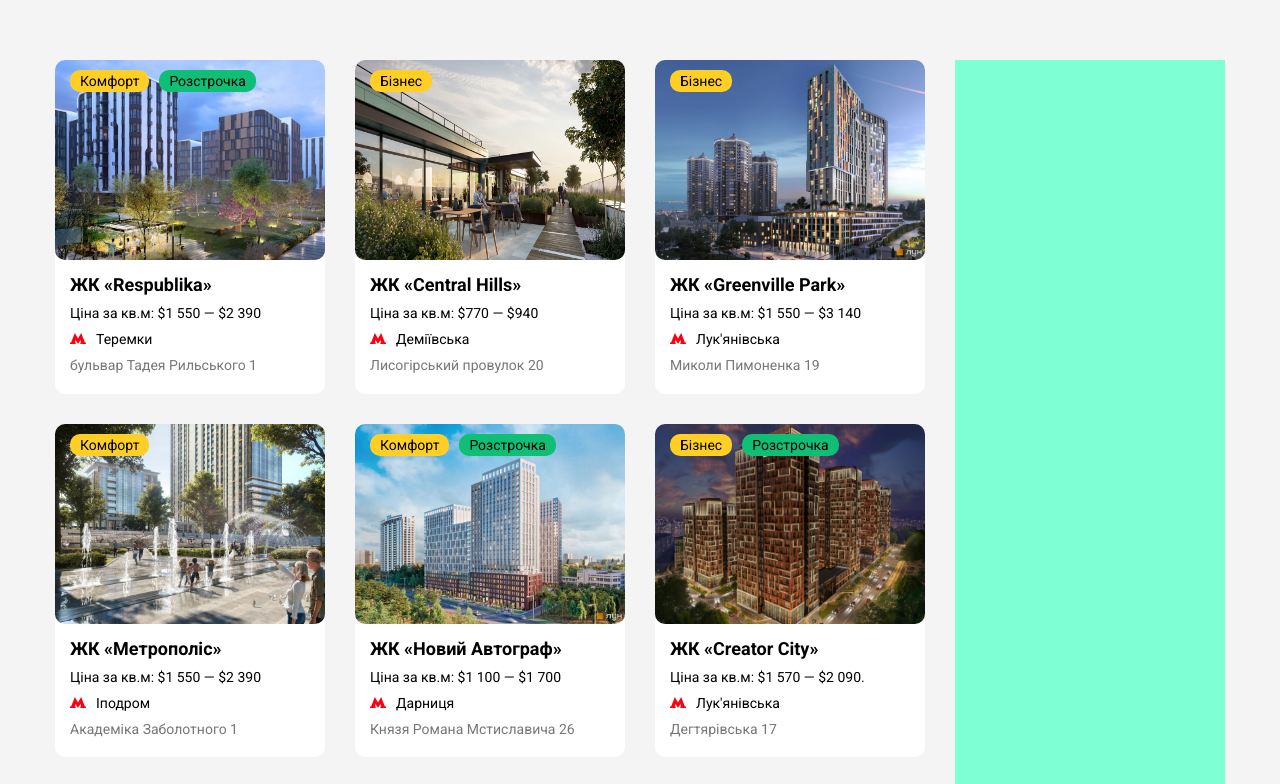
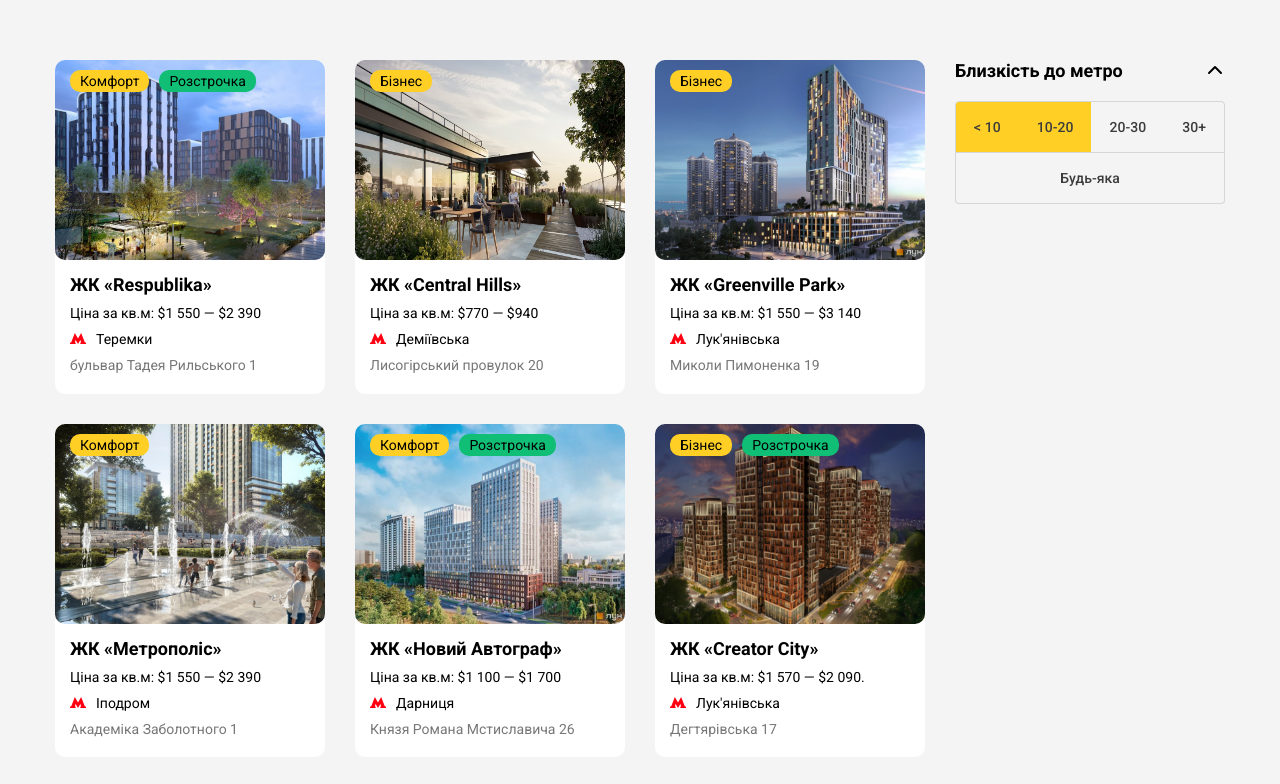
Before and after one commit to SergiyMilienko/practice-project, a plain HTML site: page index.html in a window 1280 px wide. Shown: the top 784 px of the page. Drawn offline with Linux system fonts and the light colour scheme.

Commit message:
metro-widget

```diff
--- a/css/main.css
+++ b/css/main.css
@@ -32,7 +32,6 @@ img {
 
 .sidebar {
     width: 270px;
-    background-color: aquamarine;
 }
 
 a.card-link {
@@ -162,3 +161,75 @@ a.card-link:hover {
 .btn-more:hover {
     background-color: #d8d8d8;
 }
+
+
+.widget__title {
+    position: relative;
+    font-weight: bold;
+    font-size: 18px;
+    line-height: 21px;
+    color: #000000;
+    margin-bottom: 20px;
+}
+
+.widget__title::after {
+    content: "";
+    width: 20px;
+    height: 20px;
+    position: absolute;
+    right: 0;
+    top: 0;
+    background-image: url('../img/icons/chevron-up.svg');
+    background-repeat: no-repeat;
+    background-size: initial;
+    background-position: center;
+}
+
+.location__row {
+    display: flex;
+}
+
+.location__btn {
+    height: 50px;
+    border: none;
+    background-color: transparent;
+    font-style: normal;
+    font-weight: 500;
+    font-size: 14px;
+    line-height: 50px;
+    color: #3C3C3C;
+    text-align: center;
+    padding: 0 15px;
+    font-family: inherit;
+    flex-grow: 1;
+    transition: opacity 0.2s ease-in;
+}
+
+.location__btn:hover {
+    opacity: 0.8;
+}
+
+.location__row:first-child {
+    border-radius: 4px 4px 0 0;
+    overflow: hidden;
+    border: 1px solid #D6D6D6;
+}
+
+.location__row:last-child {
+    border-radius: 0 0 4px 4px;
+    overflow: hidden;
+    border: 1px solid #D6D6D6;
+    border-top: none;
+}
+
+.location__checkbox:checked + .location__btn {
+    background-color: #FFCF26;
+}
+
+.location__checkbox {
+    width: 1px;
+    height: 1px;
+    position: absolute;
+    opacity: 0;
+    appearance: none;
+}
--- a/index.html
+++ b/index.html
@@ -164,7 +164,32 @@
                 </button>
             </main>
             <aside class="sidebar">
+                <div class="widget">
+                    <div class="widget__title">
+                        Близкість до метро
+                    </div>
+                    <div class="widget__body">
+                        <div class="location-group">
+                            <div class="location__row">
+                                <input type="checkbox" id="location-01" checked class="location__checkbox">
+                                <label class="location__btn" for="location-01">&lt; 10</label>
 
+                                <input type="checkbox" id="location-02" checked class="location__checkbox">
+                                <label class="location__btn" for="location-02">10-20</label>
+
+                                <input type="checkbox" id="location-03" class="location__checkbox">
+                                <label class="location__btn" for="location-03">20-30</label>
+
+                                <input type="checkbox" id="location-04" class="location__checkbox">
+                                <label class="location__btn" for="location-04">30+</label>
+                            </div>
+                            <div class="location__row">
+                                <input type="checkbox" id="location-05" class="location__checkbox">
+                                <label class="location__btn" for="location-05">Будь-яка</label>
+                            </div>
+                        </div>
+                    </div>
+                </div>
             </aside>
         </div>
     </div>
```
